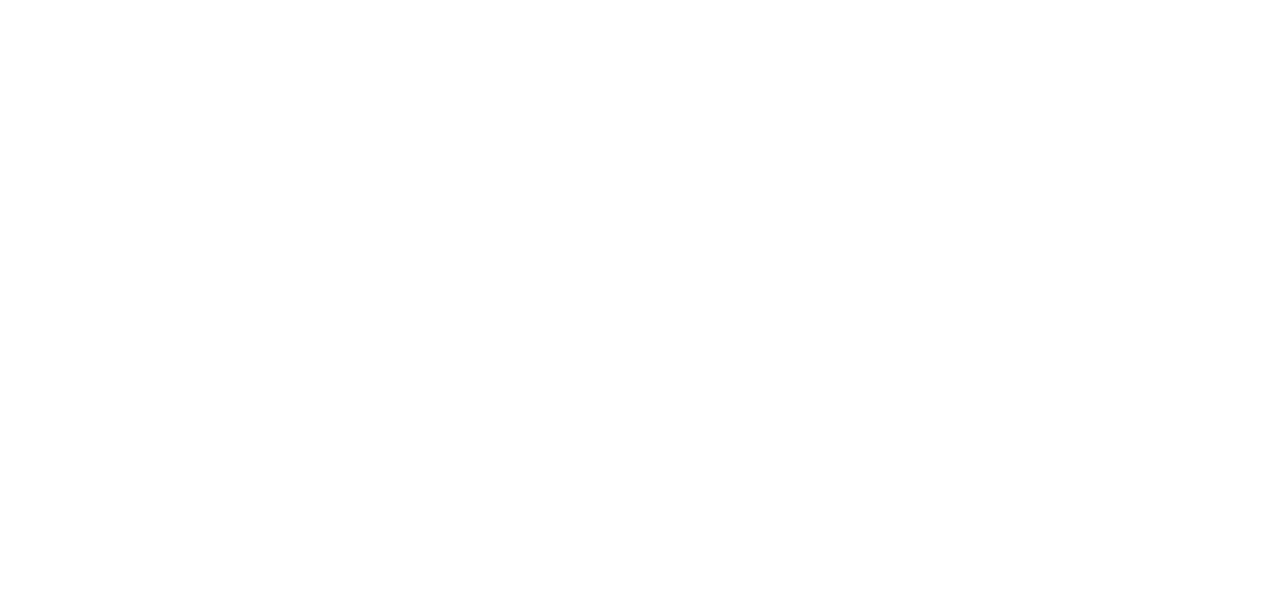
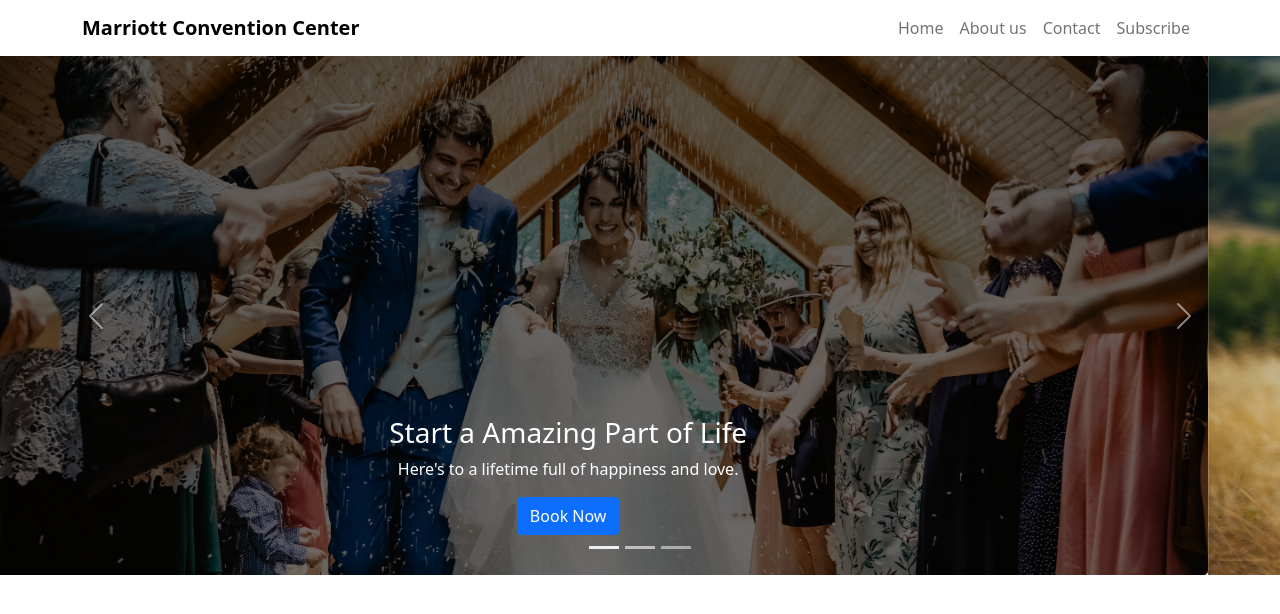
Before and after one commit to Tanvir1407/Marriott-Convention-Center, a plain HTML site: page index.html in a window 1280 px wide. Drawn offline with Linux system fonts and the light colour scheme.

Commit message:
Header section complete

```diff
--- a/CSS/main.css
+++ b/CSS/main.css
@@ -0,0 +1,16 @@
+@import url('https://fonts.googleapis.com/css2?family=Oxygen&family=Poppins&family=Roboto&display=swap');
+
+body{
+    font-family: 'Oxygen', sans-serif;
+}
+/* header navigation */
+.nav-link{
+    font-weight: 500;
+}
+/* carousel-inner */
+.carousel-item button {
+    font-weight: 500;
+}
+.carousel-caption h3, p{
+    color:rgb(255, 255, 255);
+}
--- a/index.html
+++ b/index.html
@@ -14,6 +14,80 @@
     <title>Marriott Convention Center</title>
 </head>
 <body>
+    <!----------------------
+    --Header section start--
+    ----------------------->
+    <header>
+        <!-- navigation start -->
+        <nav class="navbar navbar-expand-lg navbar-light">
+            <div class="container container-fluid">
+                <a class="navbar-brand text-black fw-bold" href="#">Marriott Convention Center</a>
+                <button class="navbar-toggler" type="button" data-bs-toggle="collapse" data-bs-target="#navbarNavAltMarkup"
+                    aria-controls="navbarNavAltMarkup" aria-expanded="false" aria-label="Toggle navigation">
+                    <span class="navbar-toggler-icon"></span>
+                </button>
+                <div class="collapse navbar-collapse" id="navbarNavAltMarkup">
+                    <div class="navbar-nav ms-auto">
+                        <a class="nav-link " aria-current="page" href="#">Home</a>
+                        <a class="nav-link " href="#">About us</a>
+                        <a class="nav-link " href="#">Contact</a>
+                        <a class="nav-link " href="#">Subscribe</a>
+                    </div>
+                </div>
+            </div>
+        </nav>
+        <!-- navigation end -->
+        <!-- images carousel start-->
+        <div id="carouselExampleCaptions" class="carousel slide" data-bs-ride="carousel">
+            <div class="carousel-indicators">
+                <button type="button" data-bs-target="#carouselExampleCaptions" data-bs-slide-to="0" class="active"
+                    aria-current="true" aria-label="Slide 1"></button>
+                <button type="button" data-bs-target="#carouselExampleCaptions" data-bs-slide-to="1"
+                    aria-label="Slide 2"></button>
+                <button type="button" data-bs-target="#carouselExampleCaptions" data-bs-slide-to="2"
+                    aria-label="Slide 3"></button>
+            </div>
+            <div class="carousel-inner">
+                <div class="carousel-item active">
+                    <img src="Images/images/banner.png" class="d-block w-100" alt="...">
+                    <div class="carousel-caption d-none d-md-block">
+                        <h3>Start a Amazing Part of Life</h3>
+                        <p>Here's to a lifetime full of happiness and love.</p>
+                        <button class="btn btn-primary ">Book Now</button>
+                    </div>
+                </div>
+                <div class="carousel-item">
+                    <img src="Images/images/banner-2.jpg" class="d-block w-100" alt="...">
+                    <div class="carousel-caption d-none d-md-block">
+                        <h3 >Take Experience Our Best Hospitality</h3>
+                        <p>We are providing our best service for a happy client</p>
+                        <button class="btn btn-primary">Book Now</button>
+                    </div>
+                </div>
+                <div class="carousel-item ">
+                    <img src="Images/images/banner-3.jpg" class="d-block w-100" alt="...">
+                    <div class="carousel-caption d-none d-md-block">
+                        <h3>Where Everything is Steps Away</h3>
+                        <p>Enjoy the best moment to start an amazing part of life</p>
+                        <button class="btn btn-primary">Book Now</button>
+                    </div>
+                </div>
+            </div>
+            <button class="carousel-control-prev" type="button" data-bs-target="#carouselExampleCaptions" data-bs-slide="prev">
+                <span class="carousel-control-prev-icon" aria-hidden="true"></span>
+                <span class="visually-hidden">Previous</span>
+            </button>
+            <button class="carousel-control-next" type="button" data-bs-target="#carouselExampleCaptions" data-bs-slide="next">
+                <span class="carousel-control-next-icon" aria-hidden="true"></span>
+                <span class="visually-hidden">Next</span>
+            </button>
+        </div>
+        <!-- images carousel end-->
+    </header>
+    <!--------------------
+    --Header section end--
+    ---------------------->
+
 
     <!-- Bootstrap js link -->
     <script src="CSS/Bootstrap/bootstrap.bundle.min.js"></script>
```
Also changed, not shown: Images/images/banner-2.jpg (added), Images/images/banner-3.jpg (added).
